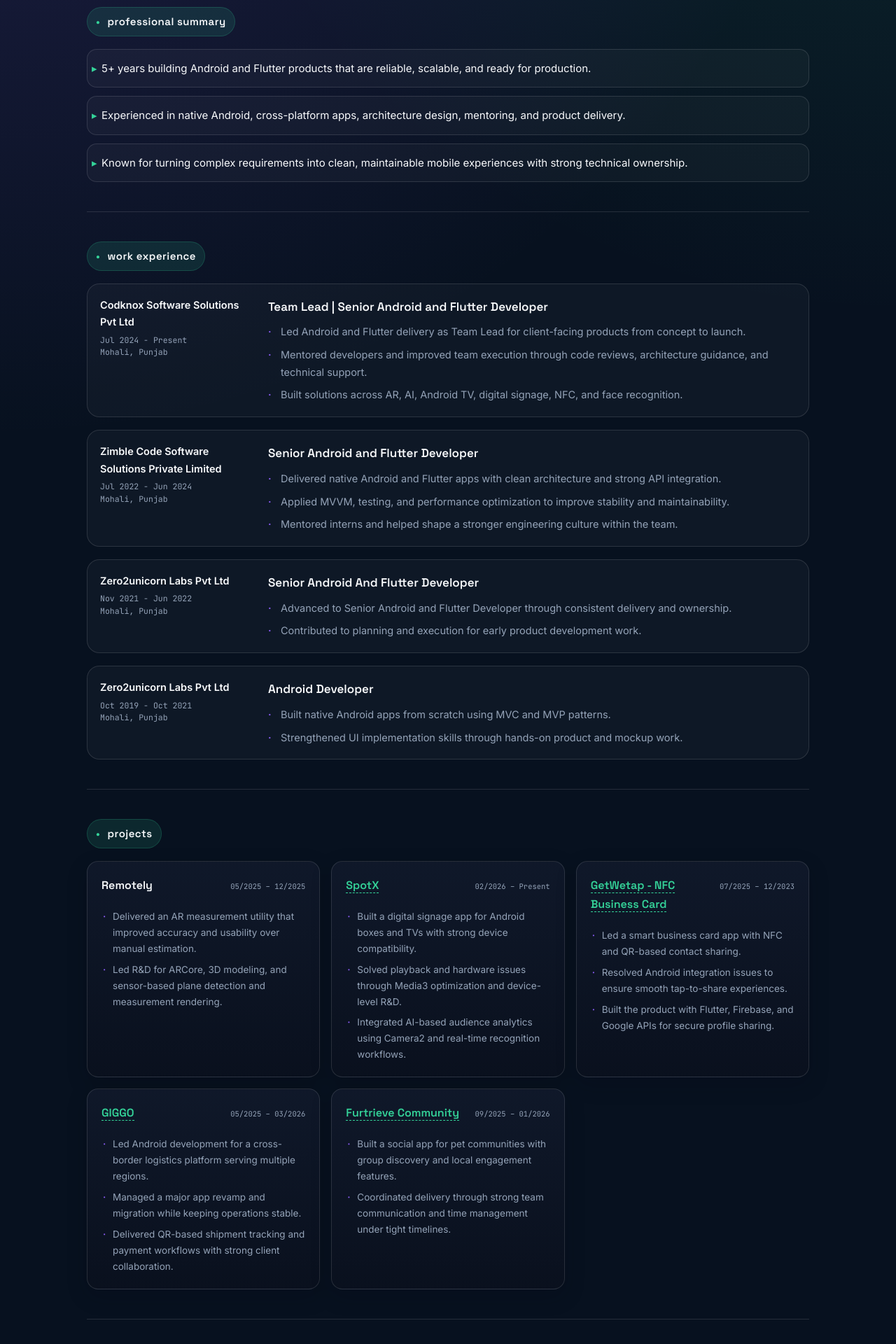
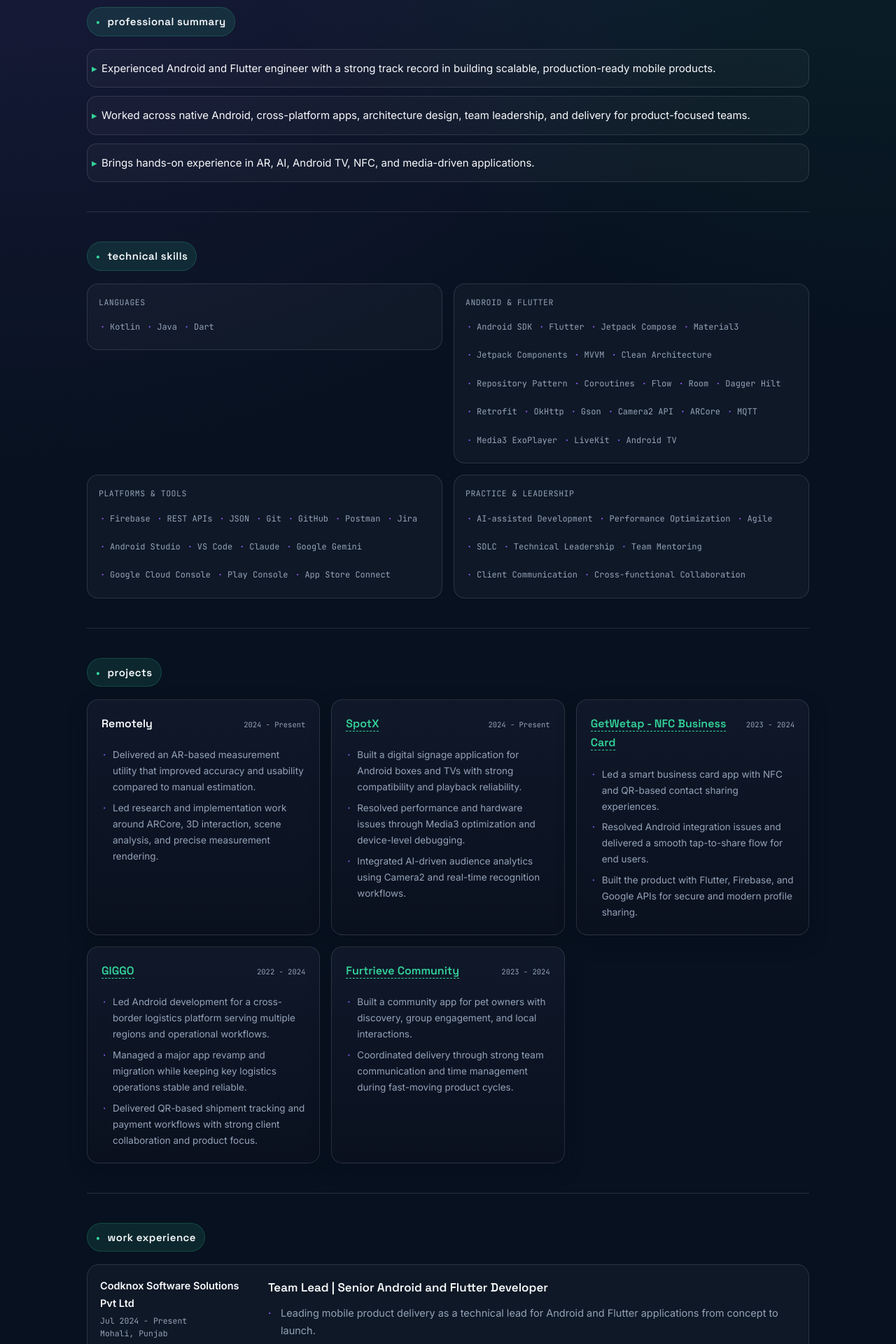
Before and after one commit to software-deviser/software-deviser.github.io, a React (Vite) app: page / in a window 1280 px wide. Shown: the part 600-2520 px from the top of the page at 70% size. Built offline with nearby package versions, Linux system fonts and the light colour scheme.

Commit message:
- Updated the resume content. Reordered the sections. Fixed the tab scrolling issue.

```diff
--- a/src/App.jsx
+++ b/src/App.jsx
@@ -2,9 +2,9 @@ import React from "react";
 import Hero from "./components/Hero";
 import TabBar from "./components/TabBar";
 import Summary from "./components/Summary";
+import Skills from "./components/Skills";
+import Projects from "./components/Projects";
 import Experience from "./components/Experience";
-import Projects from "./components/Projects";
-import Skills from "./components/Skills";
 import Education from "./components/Education";
 import Footer from "./components/Footer";
 import ReachOut from "./components/ReachOut";
@@ -15,9 +15,9 @@ export default function App() {
       <Hero />
       <TabBar />
       <Summary />
+      <Skills />
+      <Projects />
       <Experience />
-      <Projects />
-      <Skills />
       <Education />
       <ReachOut />
       <Footer />
--- a/src/components/TabBar.jsx
+++ b/src/components/TabBar.jsx
@@ -1,35 +1,69 @@
-import React, { useEffect, useState } from "react";
+import React, { useEffect, useRef, useState } from "react";
 
 const TABS = [
   { id: "summary", label: "summary.md" },
+  { id: "skills", label: "skills.json" },
+  { id: "projects", label: "projects.dart" },
   { id: "experience", label: "experience.kt" },
-  { id: "projects", label: "projects.dart" },
-  { id: "skills", label: "skills.json" },
   { id: "education", label: "education.md" },
   { id: "reach-out", label: "reach-out.txt" },
 ];
 
 export default function TabBar() {
   const [active, setActive] = useState("summary");
+  const tabRefs = useRef({});
+  const navRef = useRef(null);
 
   useEffect(() => {
     const sections = TABS.map((t) => document.getElementById(t.id)).filter(Boolean);
-    const observer = new IntersectionObserver(
-      (entries) => {
-        entries.forEach((entry) => {
-          if (entry.isIntersecting) setActive(entry.target.id);
-        });
-      },
-      { rootMargin: "-30% 0px -60% 0px" }
-    );
-    sections.forEach((s) => observer.observe(s));
-    return () => observer.disconnect();
+
+    if (sections.length === 0) return;
+
+    const updateActiveSection = () => {
+      const scrollY = window.scrollY + 140;
+      let current = sections[0].id;
+
+      sections.forEach((section) => {
+        const sectionTop = section.offsetTop;
+        if (scrollY >= sectionTop) {
+          current = section.id;
+        }
+      });
+
+      setActive(current);
+    };
+
+    updateActiveSection();
+    window.addEventListener("scroll", updateActiveSection, { passive: true });
+    window.addEventListener("resize", updateActiveSection);
+
+    return () => {
+      window.removeEventListener("scroll", updateActiveSection);
+      window.removeEventListener("resize", updateActiveSection);
+    };
   }, []);
 
+  useEffect(() => {
+    const activeTab = tabRefs.current[active];
+    const nav = navRef.current;
+
+    if (!activeTab || !nav) return;
+
+    const navRect = nav.getBoundingClientRect();
+    const tabRect = activeTab.getBoundingClientRect();
+
+    if (tabRect.left < navRect.left || tabRect.right > navRect.right) {
+      activeTab.scrollIntoView({ behavior: "smooth", block: "nearest", inline: "center" });
+    }
+  }, [active]);
+
   return (
-    <nav className="tabbar" aria-label="Section navigation">
+    <nav ref={navRef} className="tabbar" aria-label="Section navigation">
       {TABS.map((t) => (
         <a
+          ref={(node) => {
+            tabRefs.current[t.id] = node;
+          }}
           key={t.id}
           href={`#${t.id}`}
           className={`tab${active === t.id ? " active" : ""}`}
--- a/src/data/resumeData.js
+++ b/src/data/resumeData.js
@@ -1,7 +1,7 @@
 export const profile = {
   name: "Amarjit Singh Sodhi",
   title: "Team Lead | Senior Android & Flutter Developer",
-  location: "Kharar, Punjab",
+  location: "Mohali, Punjab",
   email: "jeetviz90@gmail.com",
   phone: "+91 88725 19493",
   linkedin: "https://www.linkedin.com/in/amarjit-singh-sodhi-51178b16a/",
@@ -9,9 +9,9 @@ export const profile = {
 };
 
 export const summary = [
-  "5+ years building Android and Flutter products that are reliable, scalable, and ready for production.",
-  "Experienced in native Android, cross-platform apps, architecture design, mentoring, and product delivery.",
-  "Known for turning complex requirements into clean, maintainable mobile experiences with strong technical ownership.",
+  "Experienced Android and Flutter engineer with a strong track record in building scalable, production-ready mobile products.",
+  "Worked across native Android, cross-platform apps, architecture design, team leadership, and delivery for product-focused teams.",
+  "Brings hands-on experience in AR, AI, Android TV, NFC, and media-driven applications.",
 ];
 
 export const experience = [
@@ -21,9 +21,9 @@ export const experience = [
     location: "Mohali, Punjab",
     title: "Team Lead | Senior Android and Flutter Developer",
     points: [
-      "Led Android and Flutter delivery as Team Lead for client-facing products from concept to launch.",
-      "Mentored developers and improved team execution through code reviews, architecture guidance, and technical support.",
-      "Built solutions across AR, AI, Android TV, digital signage, NFC, and face recognition.",
+      "Leading mobile product delivery as a technical lead for Android and Flutter applications from concept to launch.",
+      "Mentoring engineers, guiding architecture decisions, and improving team productivity through code reviews and hands-on support.",
+      "Building solutions across AR, AI, Android TV, digital signage, NFC, face recognition, and media streaming experiences.",
     ],
   },
   {
@@ -32,19 +32,19 @@ export const experience = [
     location: "Mohali, Punjab",
     title: "Senior Android and Flutter Developer",
     points: [
-      "Delivered native Android and Flutter apps with clean architecture and strong API integration.",
-      "Applied MVVM, testing, and performance optimization to improve stability and maintainability.",
-      "Mentored interns and helped shape a stronger engineering culture within the team.",
+      "Delivered scalable Android and Flutter applications with strong architecture, API integration, and maintainability.",
+      "Applied MVVM, testing, and performance optimization to improve product quality and stability.",
+      "Mentored interns and contributed to stronger engineering practices and team collaboration.",
     ],
   },
   {
     company: "Zero2unicorn Labs Pvt Ltd",
     date: "Nov 2021 - Jun 2022",
     location: "Mohali, Punjab",
-    title: "Senior Android And Flutter Developer",
+    title: "Senior Android and Flutter Developer",
     points: [
-      "Advanced to Senior Android and Flutter Developer through consistent delivery and ownership.",
-      "Contributed to planning and execution for early product development work.",
+      "Advanced into a senior engineering role through strong ownership, execution, and product delivery.",
+      "Contributed to planning, implementation, and iterative development for early-stage mobile products.",
     ],
   },
   {
@@ -53,8 +53,8 @@ export const experience = [
     location: "Mohali, Punjab",
     title: "Android Developer",
     points: [
-      "Built native Android apps from scratch using MVC and MVP patterns.",
-      "Strengthened UI implementation skills through hands-on product and mockup work.",
+      "Built native Android apps from scratch using MVC and MVP-based app structures.",
+      "Strengthened UI implementation, product thinking, and delivery execution through hands-on development experience.",
     ],
   },
 ];
@@ -78,6 +78,9 @@ export const skillGroups = [
     skills: [
       "Android SDK",
       "Flutter",
+      "Jetpack Compose",
+      "Material3",
+      "Jetpack Components",
       "MVVM",
       "Clean Architecture",
       "Repository Pattern",
@@ -98,12 +101,27 @@ export const skillGroups = [
   },
   {
     label: "Platforms & Tools",
-    skills: ["Firebase", "REST APIs", "JSON", "Git", "GitHub", "Postman", "Jira", "Android Studio", "VS Code"],
+    skills: [
+      "Firebase",
+      "REST APIs",
+      "JSON",
+      "Git",
+      "GitHub",
+      "Postman",
+      "Jira",
+      "Android Studio",
+      "VS Code",
+      "Claude",
+      "Google Gemini",
+      "Google Cloud Console",
+      "Play Console",
+      "App Store Connect",
+    ],
   },
   {
     label: "Practice & Leadership",
     skills: [
-      "AI-driven Development",
+      "AI-assisted Development",
       "Performance Optimization",
       "Agile",
       "SDLC",
@@ -118,49 +136,49 @@ export const skillGroups = [
 export const projects = [
   {
     name: "Remotely",
-    date: "05/2025 – 12/2025",
+    date: "2024 - Present",
     points: [
-      "Delivered an AR measurement utility that improved accuracy and usability over manual estimation.",
-      "Led R&D for ARCore, 3D modeling, and sensor-based plane detection and measurement rendering.",
+      "Delivered an AR-based measurement utility that improved accuracy and usability compared to manual estimation.",
+      "Led research and implementation work around ARCore, 3D interaction, scene analysis, and precise measurement rendering.",
     ],
   },
   {
     name: "SpotX",
     link: "https://play.google.com/store/apps/details?id=com.codknox.spotxapp&pcampaignid=web_share",
-    date: "02/2026 – Present",
+    date: "2024 - Present",
     points: [
-      "Built a digital signage app for Android boxes and TVs with strong device compatibility.",
-      "Solved playback and hardware issues through Media3 optimization and device-level R&D.",
-      "Integrated AI-based audience analytics using Camera2 and real-time recognition workflows.",
+      "Built a digital signage application for Android boxes and TVs with strong compatibility and playback reliability.",
+      "Resolved performance and hardware issues through Media3 optimization and device-level debugging.",
+      "Integrated AI-driven audience analytics using Camera2 and real-time recognition workflows.",
     ],
   },
   {
     name: "GetWetap - NFC Business Card",
     link: "https://play.google.com/store/apps/details?id=com.zimblecode.wetap&pcampaignid=web_share",
-    date: "07/2025 – 12/2023",
+    date: "2023 - 2024",
     points: [
-      "Led a smart business card app with NFC and QR-based contact sharing.",
-      "Resolved Android integration issues to ensure smooth tap-to-share experiences.",
-      "Built the product with Flutter, Firebase, and Google APIs for secure profile sharing.",
+      "Led a smart business card app with NFC and QR-based contact sharing experiences.",
+      "Resolved Android integration issues and delivered a smooth tap-to-share flow for end users.",
+      "Built the product with Flutter, Firebase, and Google APIs for secure and modern profile sharing.",
     ],
   },
   {
     name: "GIGGO",
     link: "https://play.google.com/store/apps/details?id=ng.giglogistics.giglgo&pcampaignid=web_share",
-    date: "05/2025 – 03/2026",
+    date: "2022 - 2024",
     points: [
-      "Led Android development for a cross-border logistics platform serving multiple regions.",
-      "Managed a major app revamp and migration while keeping operations stable.",
-      "Delivered QR-based shipment tracking and payment workflows with strong client collaboration.",
+      "Led Android development for a cross-border logistics platform serving multiple regions and operational workflows.",
+      "Managed a major app revamp and migration while keeping key logistics operations stable and reliable.",
+      "Delivered QR-based shipment tracking and payment workflows with strong client collaboration and product focus.",
     ],
   },
   {
     name: "Furtrieve Community",
     link: "https://play.google.com/store/apps/details?id=com.furtrievecommunity.fcapp&pcampaignid=web_share",
-    date: "09/2025 – 01/2026",
+    date: "2023 - 2024",
     points: [
-      "Built a social app for pet communities with group discovery and local engagement features.",
-      "Coordinated delivery through strong team communication and time management under tight timelines.",
+      "Built a community app for pet owners with discovery, group engagement, and local interactions.",
+      "Coordinated delivery through strong team communication and time management during fast-moving product cycles.",
     ],
   },
 ];
--- a/src/index.css
+++ b/src/index.css
@@ -109,6 +109,7 @@ a {
   scrollbar-width: none;
   margin-top: 10px;
   box-shadow: 0 8px 24px rgba(2, 6, 23, 0.18);
+  scroll-behavior: smooth;
 }
 .tabbar::-webkit-scrollbar {
   display: none;
```
Also changed, not shown: package.json (+12 -0 lines), 1 other file (tests, documents, lock files or other folders).
